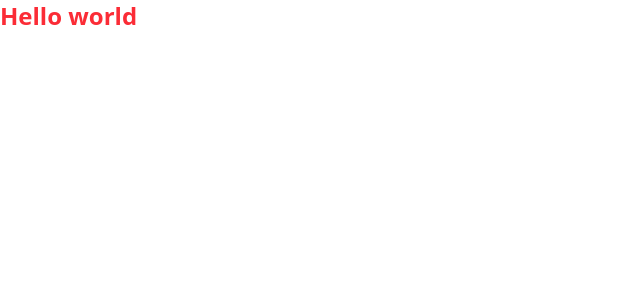
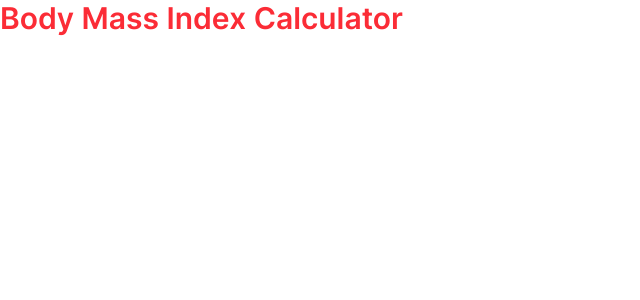
Before and after one commit to firatyedibela/bmi-calculator, a React (Vite) app: page / in a window 1280 px wide. Shown: the top 300 px of the page, without its empty margins (0-640 px from the left). Built offline with nearby package versions, Linux system fonts and the light colour scheme.

Commit message:
feat: add Inter variable font

```diff
--- a/src/App.tsx
+++ b/src/App.tsx
@@ -1,5 +1,9 @@
 function App() {
-  return <h1 className="font-bold text-red-500 text-2xl">Hello world</h1>;
+  return (
+    <h1 className="font-semibold text-red-500 text-3xl font-main">
+      Body Mass Index Calculator
+    </h1>
+  );
 }
 
 export default App;
--- a/src/index.css
+++ b/src/index.css
@@ -1 +1,12 @@
 @import 'tailwindcss';
+
+@font-face {
+  font-family: 'Inter';
+  src: url('/fonts/Inter-VariableFont_slnt,wght.ttf');
+  font-style: normal;
+  font-weight: 100 900;
+}
+
+@theme {
+  --font-main: 'Inter';
+}
```
Also changed, not shown: public/fonts/Inter-VariableFont_slnt,wght.ttf (added).
